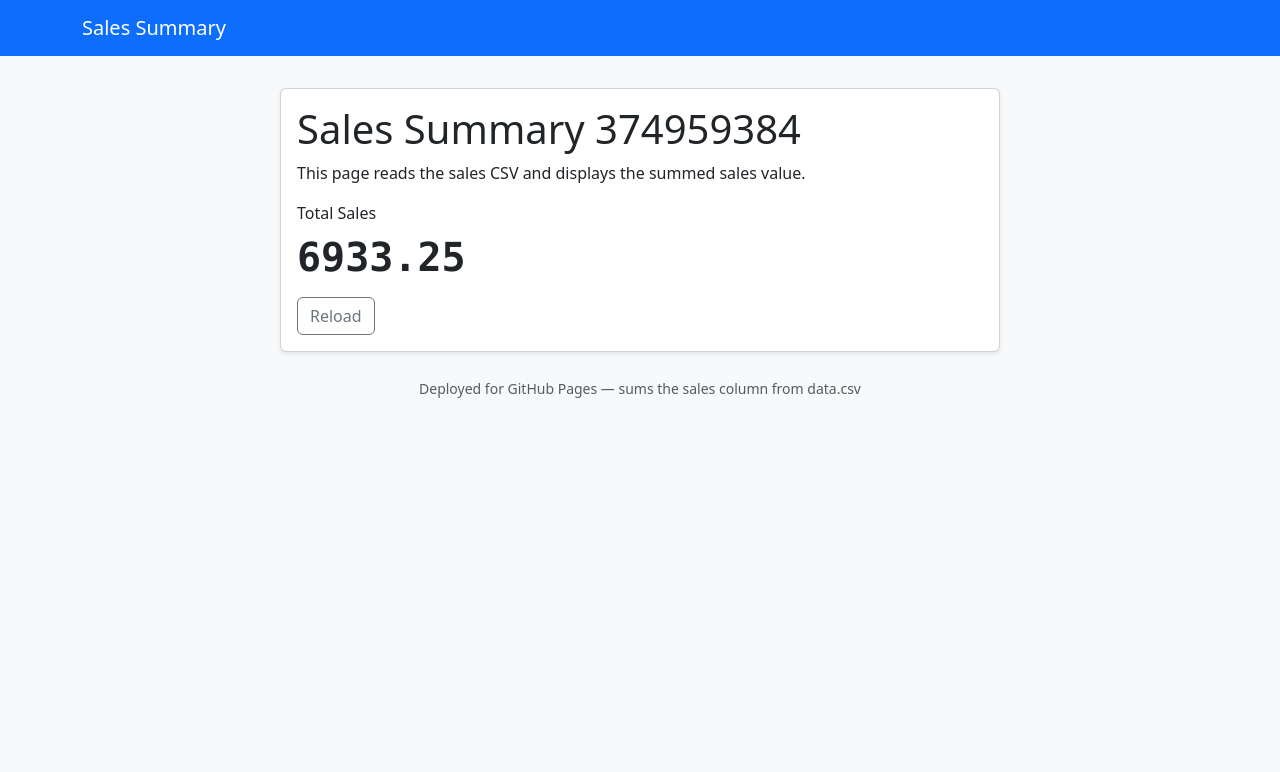
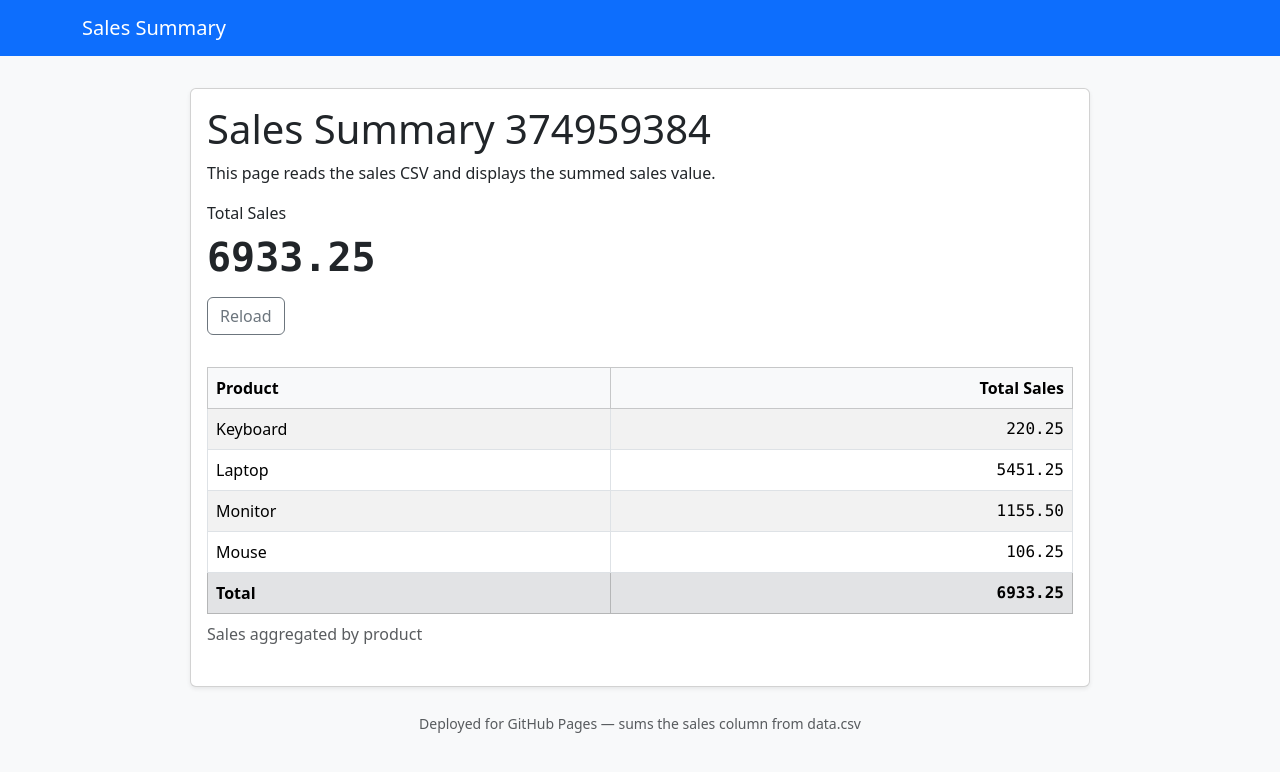
Before and after one commit to hansonj-codes/sum-of-sales-e03d419c, a plain HTML site: page index.html in a window 1280 px wide. Drawn offline with nearby package versions, Linux system fonts and the light colour scheme.

Commit message:
Add product sales table and keep total-sales synced

```diff
--- a/index.html
+++ b/index.html
@@ -9,8 +9,10 @@
   <style>
     /* Small custom styling for the page */
     body { padding-top: 4rem; background-color: #f8f9fa; }
-    .card { max-width: 720px; margin: 0 auto; }
+    .card { max-width: 900px; margin: 0 auto; }
     .monospace { font-family: ui-monospace, SFMono-Regular, Menlo, Monaco, "Roboto Mono", "Courier New", monospace; }
+    /* ensure table wraps nicely on small screens */
+    .table-responsive { margin-top: 1rem; }
   </style>
 </head>
 <body>
@@ -32,6 +34,29 @@
         <div>
           <button id="reload-btn" class="btn btn-outline-secondary">Reload</button>
         </div>
+
+        <!-- New product sales table -->
+        <div class="table-responsive">
+          <table id="product-sales" class="table table-striped table-bordered mt-3">
+            <caption class="text-muted">Sales aggregated by product</caption>
+            <thead class="table-light">
+              <tr>
+                <th scope="col">Product</th>
+                <th scope="col" class="text-end">Total Sales</th>
+              </tr>
+            </thead>
+            <tbody>
+              <!-- rows populated dynamically -->
+            </tbody>
+            <tfoot class="table-secondary">
+              <tr>
+                <th>Total</th>
+                <th id="product-sales-foot" class="text-end monospace">0.00</th>
+              </tr>
+            </tfoot>
+          </table>
+        </div>
+
       </div>
     </div>
     <footer class="text-center text-muted mt-4">
@@ -46,7 +71,11 @@
     // Fetch the CSV file, parse it, sum the "sales" column and display the result.
     async function fetchAndSumSales() {
       const totalEl = document.getElementById('total-sales');
+      const tableBody = document.querySelector('#product-sales tbody');
+      const tableFoot = document.getElementById('product-sales-foot');
       totalEl.textContent = 'Loading…';
+      tableBody.innerHTML = ''; // clear previous
+      tableFoot.textContent = '0.00';
       try {
         const resp = await fetch('data.csv', {cache: 'no-store'});
         if (!resp.ok) throw new Error('Failed to fetch data.csv: ' + resp.status);
@@ -60,26 +89,55 @@
         }
         const headers = lines[0].split(',').map(h => h.trim().toLowerCase());
         const salesIdx = headers.indexOf('sales');
+        const productIdx = headers.indexOf('product');
         if (salesIdx === -1) throw new Error('sales column not found in CSV');
+        if (productIdx === -1) throw new Error('product column not found in CSV');
 
         let total = 0;
+        const productMap = new Map();
         for (let i = 1; i < lines.length; i++) {
           const line = lines[i].trim();
           if (!line) continue;
           // Respect comma inside quoted fields minimally by not supporting them (dataset expected simple).
           const cols = line.split(',');
-          const raw = cols[salesIdx] ? cols[salesIdx].trim() : '';
-          if (raw === '') continue;
-          const value = parseFloat(raw);
-          if (Number.isFinite(value)) total += value;
-          // If parse fails, skip that row (robustness).
+          // If row has fewer columns than header, skip
+          if (cols.length <= Math.max(salesIdx, productIdx)) continue;
+          const rawSales = cols[salesIdx] ? cols[salesIdx].trim() : '';
+          const rawProduct = cols[productIdx] ? cols[productIdx].trim() : '';
+          if (rawSales === '') continue;
+          const value = parseFloat(rawSales);
+          if (!Number.isFinite(value)) continue;
+          total += value;
+          const key = rawProduct || 'Unknown';
+          productMap.set(key, (productMap.get(key) || 0) + value);
+        }
+
+        // Populate product-sales table
+        // Sort products alphabetically for stable output
+        const entries = Array.from(productMap.entries()).sort((a, b) => a[0].localeCompare(b[0]));
+        let computedFoot = 0;
+        for (const [product, sum] of entries) {
+          computedFoot += sum;
+          const tr = document.createElement('tr');
+          const tdProd = document.createElement('td');
+          tdProd.textContent = product;
+          const tdSum = document.createElement('td');
+          tdSum.textContent = sum.toFixed(2);
+          tdSum.className = 'text-end monospace';
+          tr.appendChild(tdProd);
+          tr.appendChild(tdSum);
+          tableBody.appendChild(tr);
         }
 
         // Format to two decimals
         totalEl.textContent = total.toFixed(2);
+        // Keep product-sales footer accurate after render; use computedFoot to avoid rounding mismatch
+        tableFoot.textContent = computedFoot.toFixed(2);
       } catch (err) {
         console.error(err);
         totalEl.textContent = 'Error';
+        tableBody.innerHTML = '<tr><td colspan="2">Error loading data</td></tr>';
+        tableFoot.textContent = 'Error';
       }
     }
 
```
Also changed, not shown: 1 other file.
